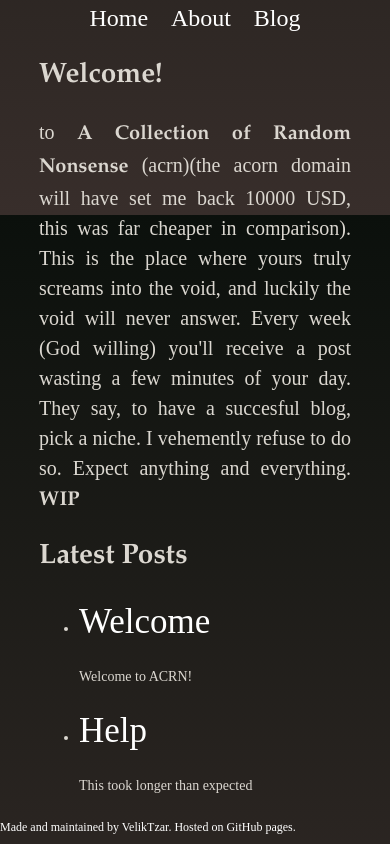
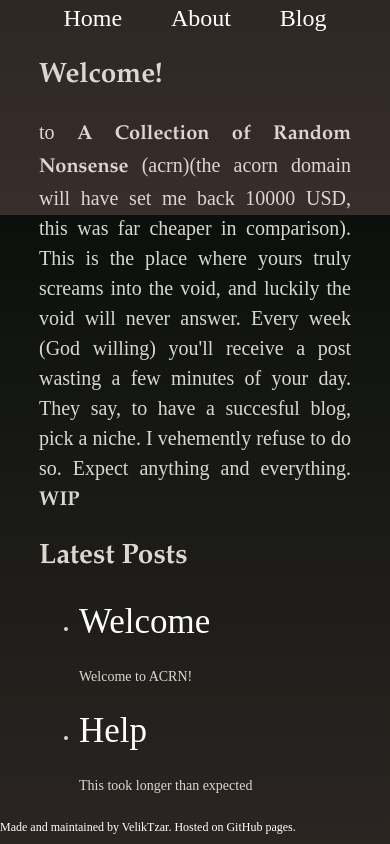
Before and after one commit to VelikTzar/acrn, a Jekyll site: the page built from index.html, in a window 390 px wide. Shown: the part 685-1529 px from the top of the page. Built offline with Jekyll 4.4.1, drawn with Linux system fonts in a browser that asks for light colours; some web fonts are replaced.

Commit message:
Update main.scss

```diff
--- a/_sass/main.scss
+++ b/_sass/main.scss
@@ -50,6 +50,8 @@ body {
         }
     }
 
+
+    @media screen and (min-width: 1200px) {
         .nav-container {
             justify-content: space-between;
             margin: auto;
@@ -68,7 +70,6 @@ body {
                  }
             }
          }
-    @media screen and (min-width: 1200px) {
 
         .main-body-container {
             text-align: justify;
@@ -111,6 +112,26 @@ p {
 }
 
 @media screen and (max-width: 1200px){
+
+    .nav-container {
+        justify-content: space-between;
+        margin: auto;
+        width: 80%;
+
+        nav {
+             display: flex;
+             justify-content: space-around;
+             flex-direction: line;
+
+             a {
+                 font:24px/1.5 "Garamond", serif;
+                 text-decoration: none;
+                 color:#ffffff;
+
+             }
+        }
+    }
+
     .main-body-container {
         text-align: justify;
         vertical-align: middle;
```
Lines whose indentation alone changed are shown as unchanged.
